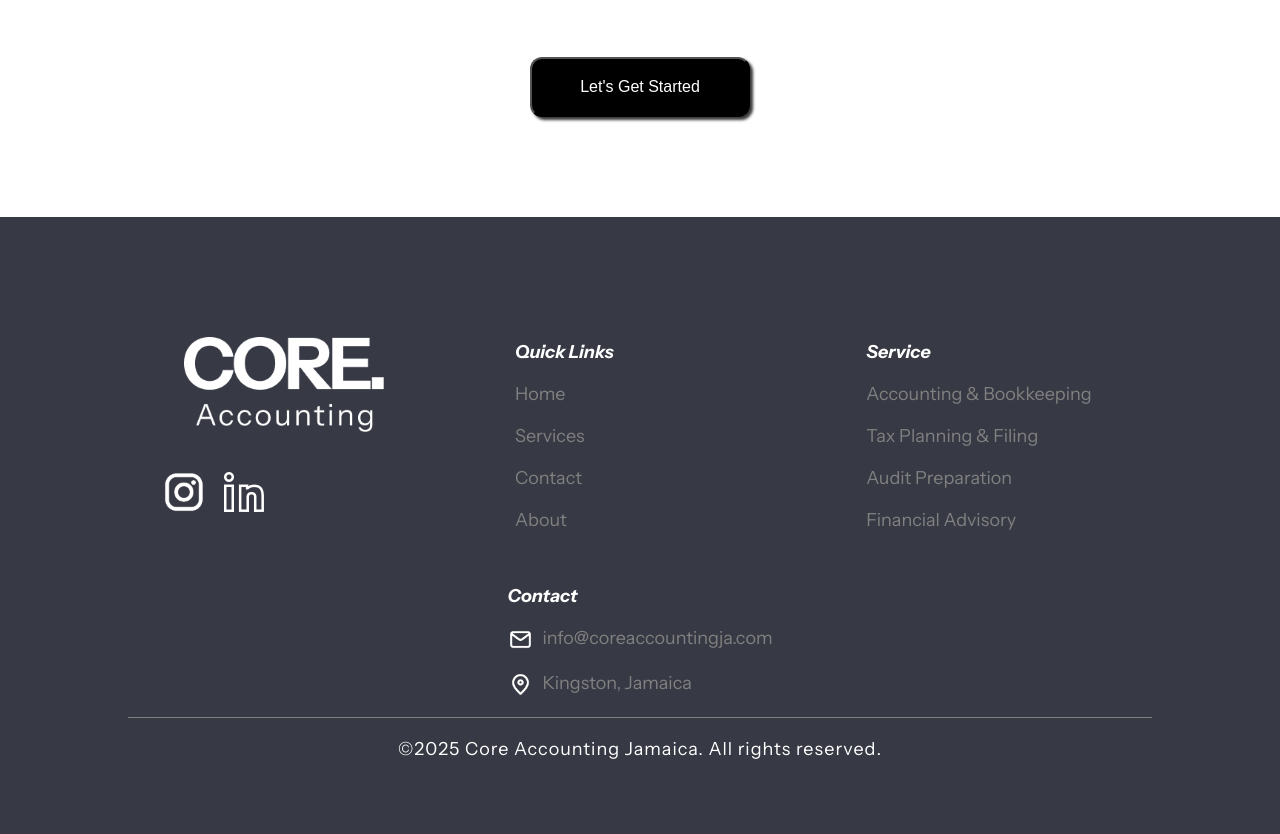
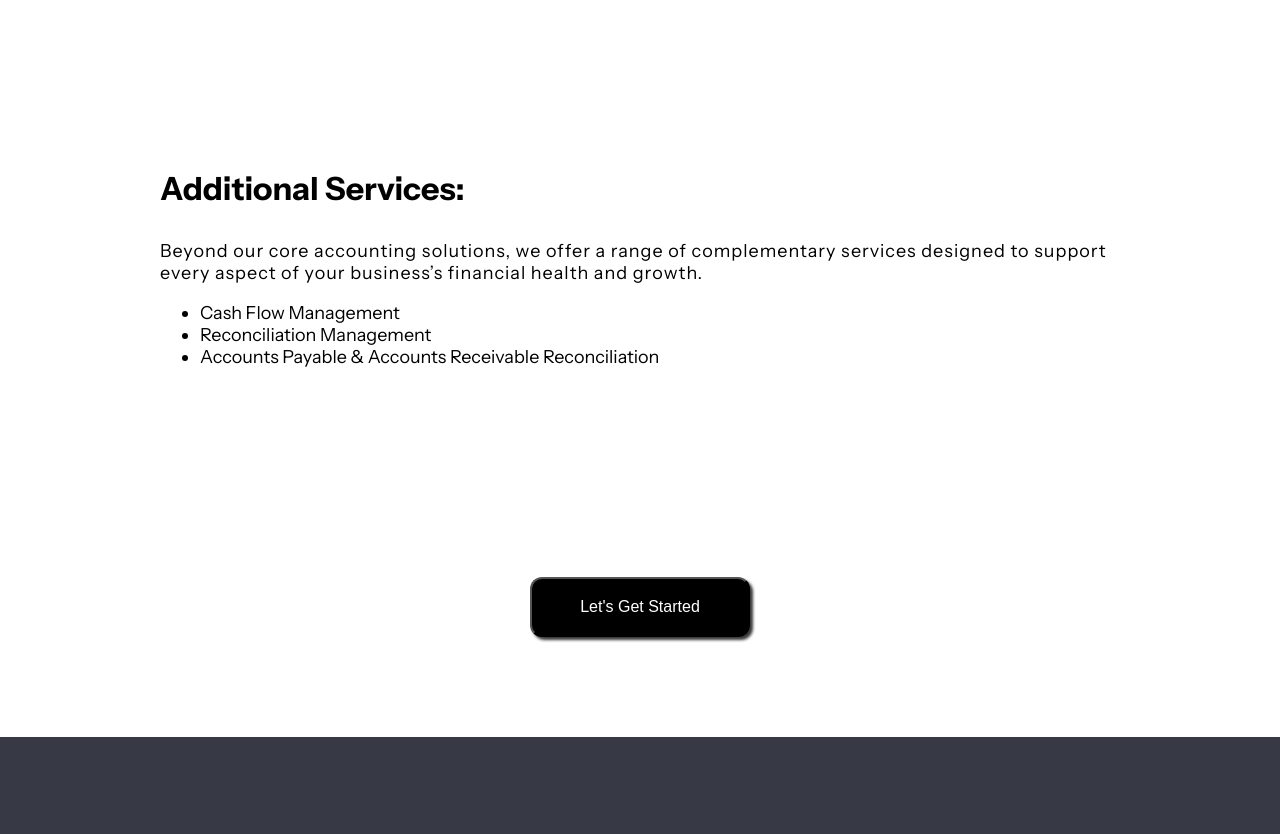
Before and after one commit to OdCool27/COREAccounting, a plain HTML site: page services.html in a window 1280 px wide. Shown: the part 3444-4278 px from the top of the page. Drawn offline with Linux system fonts and the light colour scheme; a script that the page names is missing; a web font is replaced by a local one.

Commit message:
Updated Tips background color and added additional services to service.html

```diff
--- a/services.html
+++ b/services.html
@@ -177,6 +177,19 @@
                 </div>
             </div>
 
+            <div class="service">
+                <div class="details">
+                    <h3>Additional Services:</h3>
+                    <p>Beyond our core accounting solutions, we offer a range of complementary services designed to support every aspect of your business’s financial health and growth.
+                    </p>
+                    <ul>
+                        <li>Cash Flow Management</li>
+                        <li>Reconciliation Management</li>
+                        <li>Accounts Payable & Accounts Receivable Reconciliation</li>
+                    </ul>
+                </div>
+            </div>
+
             <button class="get-started">Let's Get Started</button>
 
         </div>
--- a/style.css
+++ b/style.css
@@ -386,7 +386,7 @@ nav{
 /*---------------------------------TIPS--------------------------------*/
 #tips{
     padding: 100px 0;
-    background: #625E5E;
+    background: var(--primary-color);
     color: white;
     transform:skewY(-2deg);
 }
@@ -768,7 +768,7 @@ textarea{
 
 @media (max-width:700px){
     #core-contact .container form{
-        min-width: 380px;
+        min-width: 300px;
         padding: 15px;
     }
 }
```
